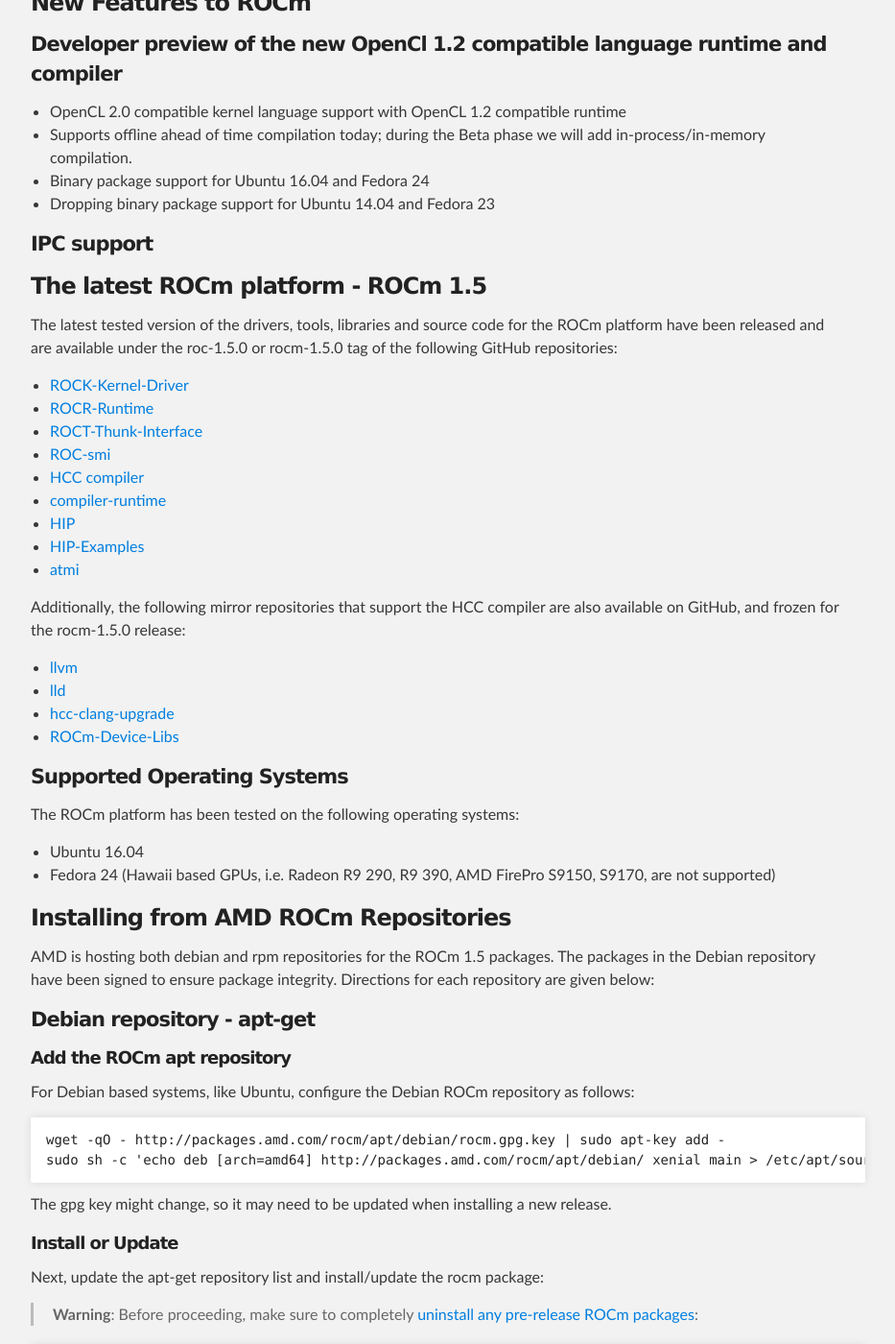
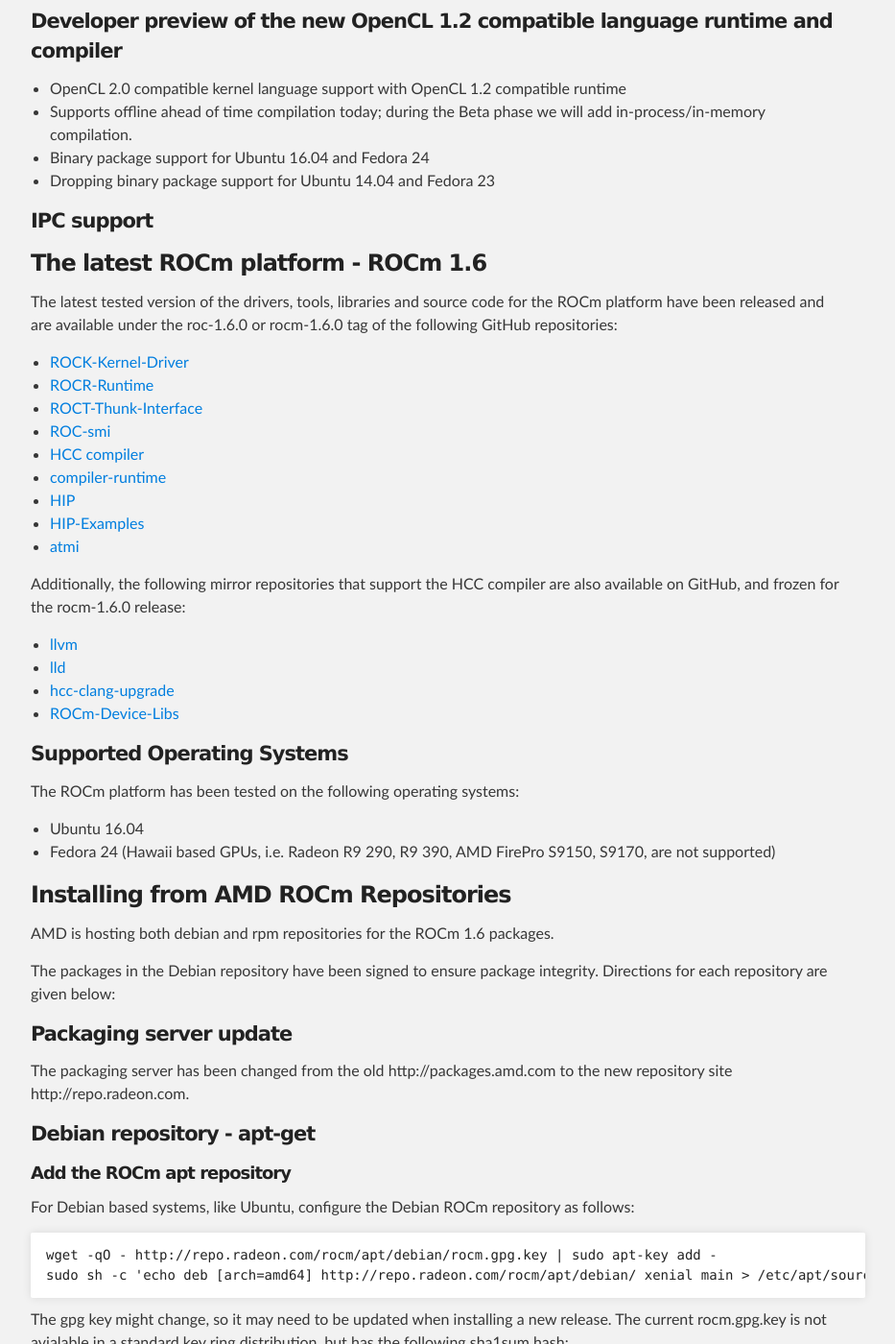
Before and after one commit to ROCm/ROCm.github.io, a Jekyll site: the page built from install.md, in a window 1280 px wide and 1400 px high, scrolled down 1962 px. Shown: the whole window at 96% size, without its empty margins (183-1116 px from the left). Built offline with Jekyll 4.4.1, drawn with Linux system fonts in a browser that asks for light colours; some of the changed text lies outside the part shown.

Commit message:
ROCm 1.6 updates.

````diff
--- a/install.md
+++ b/install.md
@@ -25,8 +25,8 @@
 Heterogeneous System Architecture for APUs, including the new AMDGPU driver,
 the Kernel Fusion Driver (KFD), the HSA+ Runtime and an LLVM based compilation
 stack which provides support for key languages. This support starts with AMD’s
-FIJI Family of dGPUs, and has expanded to include the Hawaii dGPU Family in ROCm
-1.2. ROCm 1.3 further extends support to include the Polaris Family of ASICs.
+Fiji family of dGPUs, and has expanded to include the Hawaii dGPU family in ROCm
+1.2. ROCm 1.3 further extends support to include the Polaris family of ASICs.
 
 #### Supported CPUs
 The ROCm Platform leverages PCIe Atomics (Fetch ADD, Compare and SWAP,
@@ -42,8 +42,7 @@
 Southbridge PCIe I/O controller. If you motherboard is part of this category,
 please do not use this connector for your GPUs, if you intend to exploit ROCm.
 
-
-Our GFX8 GPU's ( Fiji &  Polaris Family) use PCIe Gen 3 and PCIe Atomics.
+Our GFX8 GPU's (Fiji & Polaris family) use PCIe Gen 3 and PCIe Atomics.
 
 Current CPUs which support PCIe Gen3 + PCIe Atomics are:
   * Intel Xeon E5 v3 or newer CPUs;
@@ -88,7 +87,7 @@
 
 ### New Features to ROCm
 
-#### Developer preview of the new OpenCl 1.2 compatible language runtime and compiler
+#### Developer preview of the new OpenCL 1.2 compatible language runtime and compiler
 
  * OpenCL 2.0 compatible kernel language support with OpenCL 1.2 compatible
    runtime
@@ -99,28 +98,28 @@
 
 #### IPC support
 
-### The latest ROCm platform - ROCm 1.5
+### The latest ROCm platform - ROCm 1.6
 The latest tested version of the drivers, tools, libraries and source code for
-the ROCm platform have been released and are available under the roc-1.5.0 or rocm-1.5.0 tag
+the ROCm platform have been released and are available under the roc-1.6.0 or rocm-1.6.0 tag
 of the following GitHub repositories:
 
-* [ROCK-Kernel-Driver](https://github.com/RadeonOpenCompute/ROCK-Kernel-Driver/tree/roc-1.5.0)
-* [ROCR-Runtime](https://github.com/RadeonOpenCompute/ROCR-Runtime/tree/roc-1.5.0)
-* [ROCT-Thunk-Interface](https://github.com/RadeonOpenCompute/ROCT-Thunk-Interface/tree/roc-1.5.0)
-* [ROC-smi](https://github.com/RadeonOpenCompute/ROC-smi/tree/roc-1.5.0)
-* [HCC compiler](https://github.com/RadeonOpenCompute/hcc/tree/rocm-1.5.0)
-* [compiler-runtime](https://github.com/RadeonOpenCompute/compiler-rt/tree/rocm-1.5.0)
-* [HIP](https://github.com/GPUOpen-ProfessionalCompute-Tools/HIP/tree/roc-1.5.0)
-* [HIP-Examples](https://github.com/GPUOpen-ProfessionalCompute-Tools/HIP-Examples/tree/roc-1.5.0)
+* [ROCK-Kernel-Driver](https://github.com/RadeonOpenCompute/ROCK-Kernel-Driver/tree/roc-1.6.0)
+* [ROCR-Runtime](https://github.com/RadeonOpenCompute/ROCR-Runtime/tree/roc-1.6.0)
+* [ROCT-Thunk-Interface](https://github.com/RadeonOpenCompute/ROCT-Thunk-Interface/tree/roc-1.6.0)
+* [ROC-smi](https://github.com/RadeonOpenCompute/ROC-smi/tree/roc-1.6.0)
+* [HCC compiler](https://github.com/RadeonOpenCompute/hcc/tree/rocm-1.6.0)
+* [compiler-runtime](https://github.com/RadeonOpenCompute/compiler-rt/tree/rocm-1.6.0)
+* [HIP](https://github.com/GPUOpen-ProfessionalCompute-Tools/HIP/tree/roc-1.6.0)
+* [HIP-Examples](https://github.com/GPUOpen-ProfessionalCompute-Tools/HIP-Examples/tree/roc-1.6.0)
 * [atmi](https://github.com/RadeonOpenCompute/atmi/tree/0.3.7)
 
 Additionally, the following mirror repositories that support the HCC compiler
-are also available on GitHub, and frozen for the rocm-1.5.0 release:
+are also available on GitHub, and frozen for the rocm-1.6.0 release:
 
-* [llvm](https://github.com/RadeonOpenCompute/llvm/tree/rocm-1.5.0)
-* [lld](https://github.com/RadeonOpenCompute/lld/tree/rocm-1.5.0)
-* [hcc-clang-upgrade](https://github.com/RadeonOpenCompute/hcc-clang-upgrade/tree/rocm-1.5.0)
-* [ROCm-Device-Libs](https://github.com/RadeonOpenCompute/ROCm-Device-Libs/tree/rocm-1.5.0)
+* [llvm](https://github.com/RadeonOpenCompute/llvm/tree/rocm-1.6.0)
+* [lld](https://github.com/RadeonOpenCompute/lld/tree/rocm-1.6.0)
+* [hcc-clang-upgrade](https://github.com/RadeonOpenCompute/hcc-clang-upgrade/tree/rocm-1.6.0)
+* [ROCm-Device-Libs](https://github.com/RadeonOpenCompute/ROCm-Device-Libs/tree/rocm-1.6.0)
 
 #### Supported Operating Systems
 
@@ -129,9 +128,15 @@
  * Fedora 24 (Hawaii based GPUs, i.e. Radeon R9 290, R9 390, AMD FirePro S9150, S9170, are not supported)
 
 ### Installing from AMD ROCm Repositories
-AMD is hosting both debian and rpm repositories for the ROCm 1.5 packages. The
-packages in the Debian repository have been signed to ensure package integrity.
+AMD is hosting both debian and rpm repositories for the ROCm 1.6 packages.
+
+The packages in the Debian repository have been signed to ensure package integrity.
 Directions for each repository are given below:
+
+#### Packaging server update
+
+The packaging server has been changed from the old http://packages.amd.com
+to the new repository site http://repo.radeon.com.
 
 #### Debian repository - apt-get
 
@@ -140,17 +145,20 @@
 follows:
 
 ```shell
-wget -qO - http://packages.amd.com/rocm/apt/debian/rocm.gpg.key | sudo apt-key add -
-sudo sh -c 'echo deb [arch=amd64] http://packages.amd.com/rocm/apt/debian/ xenial main > /etc/apt/sources.list.d/rocm.list'
+wget -qO - http://repo.radeon.com/rocm/apt/debian/rocm.gpg.key | sudo apt-key add -
+sudo sh -c 'echo deb [arch=amd64] http://repo.radeon.com/rocm/apt/debian/ xenial main > /etc/apt/sources.list.d/rocm.list'
 ```
 The gpg key might change, so it may need to be updated when installing a new
-release.
+release. The current rocm.gpg.key is not avialable in a standard key ring distribution,
+but has the following sha1sum hash:
+
+f0d739836a9094004b0a39058d046349aacc1178  rocm.gpg.key
 
 ##### Install or Update
 Next, update the apt-get repository list and install/update the rocm package:
 
 >**Warning**: Before proceeding, make sure to completely
->[uninstall any pre-release ROCm packages](https://github.com/RadeonOpenCompute/ROCm#removing-pre-release-packages):
+>[uninstall any previous ROCm packages](https://github.com/RadeonOpenCompute/ROCm#removing-pre-release-packages):
 
 ```shell
 sudo apt-get update
@@ -245,7 +253,7 @@
 
 name=ROCm Repo
 
-baseurl=http://packages.amd.com/rocm/yum/rpm/
+baseurl=http://repo.radeon.com/rocm/yum/rpm/
 
 enabled=1
 
@@ -293,13 +301,12 @@
 made available in the following packages:
 
 *  hsa-ext-rocr-dev
-   this release).
 
 ### Getting ROCm Source Code
-Modifications can be made to the ROCm 1.5 components by modifying the open
+Modifications can be made to the ROCm 1.6 components by modifying the open
 source code base and rebuilding the components. Source code can be cloned from
 each of the GitHub repositories using git, or users can use the repo command
-and the ROCm 1.5 manifest file to download the entire ROCm 1.5 source code.
+and the ROCm 1.6 manifest file to download the entire ROCm 1.6 source code.
 
 #### Installing repo
 Google's repo tool allows you to manage multiple git repositories
@@ -314,12 +321,13 @@
 #### Cloning the code
 ```shell
 mkdir ROCm && cd ROCm
-repo init -u https://github.com/RadeonOpenCompute/ROCm.git -b roc-1.5.0
+repo init -u https://github.com/RadeonOpenCompute/ROCm.git -b roc-1.6.0
 repo sync
 ```
 
 These series of commands will pull all of the open source code associated with
-the ROCm 1.5 release.
+the ROCm 1.6 release. Please ensure that ssh-keys are configured for the
+target machine on GitHub for your GitHub ID.
 
-* OpenCL Runtime and Compiler will be submitted to the Khronos Groupm, prior to
+* OpenCL Runtime and Compiler will be submitted to the Khronos Group, prior to
   the final release, for conformance testing.
````
Also changed, not shown: other parts of install.md (+3 -3 lines), install_issues.md (added, +135 -0 lines).
